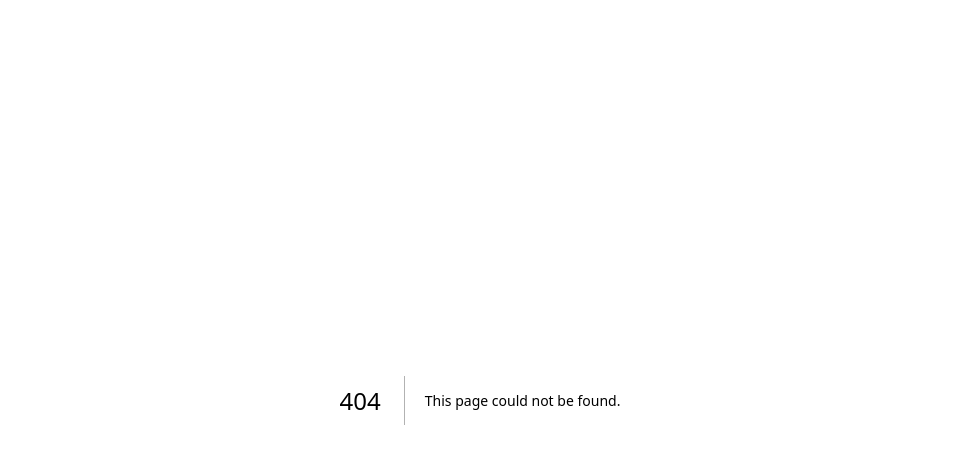
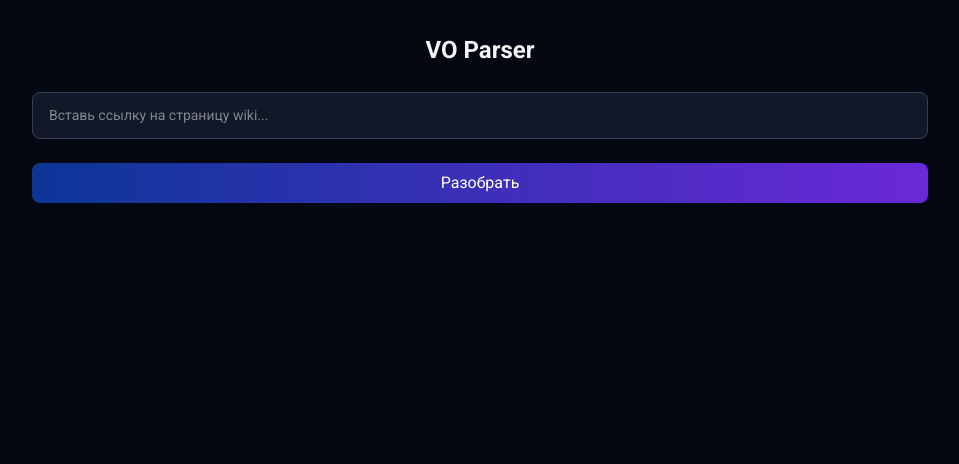
Before and after one commit to E-Vister/my-scripts, a Next.js app: page /vo-parser in a window 1280 px wide. Before the commit this address had no page. Shown: the top 464 px of the page, without its empty margins (160-1119 px from the left). Built offline with nearby package versions, Linux system fonts and the light colour scheme.

Commit message:
feat: add vo-parser tool with audio playback and download

```diff
--- /dev/null
+++ b/app/api/download/route.js
@@ -0,0 +1,18 @@
+export async function GET(request) {
+    const { searchParams } = new URL(request.url);
+    const url = searchParams.get("url");
+
+    if (!url) return Response.json({ error: "URL не указан" }, { status: 400 });
+
+    const response = await fetch(url);
+    const buffer = await response.arrayBuffer();
+
+    const filename = url.match(/([^/]+\.ogg)/i)?.[1] || "audio.ogg";
+
+    return new Response(buffer, {
+        headers: {
+            "Content-Type": "audio/ogg",
+            "Content-Disposition": `attachment; filename="${filename}"`,
+        },
+    });
+}
--- /dev/null
+++ b/app/api/fetch-page/route.js
@@ -0,0 +1,24 @@
+export async function GET(request) {
+    const { searchParams } = new URL(request.url);
+    const url = searchParams.get("url");
+
+    if (!url) {
+        return Response.json({ error: "URL не указан" }, { status: 400 });
+    }
+
+    try {
+        const pageUrl = new URL(url);
+        const apiUrl = `${pageUrl.origin}/api.php?action=parse&page=${encodeURIComponent(pageUrl.pathname.replace("/wiki/", ""))}&prop=text&format=json`;
+
+        const response = await fetch(apiUrl);
+        const data = await response.json();
+
+        if (data.error) {
+            return Response.json({ error: data.error.info }, { status: 400 });
+        }
+
+        return Response.json({ html: data.parse.text["*"] });
+    } catch {
+        return Response.json({ error: "Не удалось загрузить страницу" }, { status: 500 });
+    }
+}
--- /dev/null
+++ b/app/vo-parser/page.js
@@ -0,0 +1,123 @@
+"use client";
+
+import { useState } from "react";
+import styles from "./page.module.scss";
+
+function parseVoiceTable(html) {
+    const parser = new DOMParser();
+    const doc = parser.parseFromString(html, "text/html");
+    const results = [];
+    let currentTitle = "";
+
+    const combatHeading = doc.querySelector("#Combat");
+    if (!combatHeading) return results;
+
+    const h2 = combatHeading.closest("h2");
+    let table = null;
+    let el = h2.nextElementSibling;
+
+    while (el) {
+        if (el.tagName === "TABLE") { table = el; break; }
+        if (el.tagName === "H2") break;
+        el = el.nextElementSibling;
+    }
+
+    if (!table) return results;
+
+    const rows = table.querySelectorAll("tr:not(.mobile-only)");
+
+    for (const row of rows) {
+        const th = row.querySelector("th.hidden");
+        if (th) currentTitle = th.textContent.trim();
+
+        const td = row.querySelector("td");
+        if (!td || !currentTitle) continue;
+
+        const segments = td.innerHTML.split(/<br\s*\/?>/i);
+
+        for (const segment of segments) {
+            const segDoc = parser.parseFromString(segment, "text/html");
+
+            const audio = segDoc.querySelector("audio");
+            if (!audio) continue;
+
+            const url = audio.getAttribute("src");
+            if (!url || url.includes("_2x")) continue;
+
+            const textSpan = segDoc.querySelector('span[lang="en"]');
+            const text = textSpan ? textSpan.textContent.trim() : "";
+
+            if (text) results.push({ title: currentTitle, text, url });
+        }
+    }
+
+    return results;
+}
+
+export default function VoParser() {
+    const [url, setUrl] = useState("");
+    const [results, setResults] = useState([]);
+    const [loading, setLoading] = useState(false);
+    const [error, setError] = useState(null);
+
+    async function handleParse() {
+        setLoading(true);
+        setError(null);
+        setResults([]);
+
+        try {
+            const res = await fetch(`/api/fetch-page?url=${encodeURIComponent(url)}`);
+            const data = await res.json();
+
+            if (data.error) throw new Error(data.error);
+
+            setResults(parseVoiceTable(data.html));
+        } catch (e) {
+            setError(e.message);
+        } finally {
+            setLoading(false);
+        }
+    }
+
+    return (
+        <main className={styles.page}>
+            <div className={styles.container}>
+                <h1 className={styles.title}>VO Parser</h1>
+
+                <input
+                    className={styles.input}
+                    placeholder="Вставь ссылку на страницу wiki..."
+                    value={url}
+                    onChange={(e) => setUrl(e.target.value)}
+                />
+
+                <button className={styles.button} onClick={handleParse} disabled={loading}>
+                    {loading ? "Загрузка..." : "Разобрать"}
+                </button>
+
+                {error && <span className={styles.error}>{error}</span>}
+
+                {results.map((item, i) => (
+                    <div key={i} className={styles.row}>
+                        <span className={styles.rowTitle}>{item.title}:</span>
+                        <span
+                            className={styles.rowLink}
+                            onClick={() => new Audio(item.url).play()}
+                        >
+                            {item.text}
+                        </span>
+                        <a
+                            className={styles.downloadButton}
+                            href={`/api/download?url=${encodeURIComponent(item.url)}`}
+                            download
+                        >
+                            <svg viewBox="0 0 24 24" fill="currentColor">
+                                <path d="M12 4a1 1 0 0 1 1 1v10.586l3.293-3.293a1 1 0 0 1 1.414 1.414l-5 5a1 1 0 0 1-1.414 0l-5-5a1 1 0 0 1 1.414-1.414L11 15.586V5a1 1 0 0 1 1-1z"/>
+                            </svg>
+                        </a>
+                    </div>
+                ))}
+            </div>
+        </main>
+    );
+}
--- /dev/null
+++ b/app/vo-parser/page.module.scss
@@ -0,0 +1,130 @@
+.page {
+  min-height: 100vh;
+  background: #030712;
+  color: #f3f4f6;
+  padding: 2rem;
+}
+
+.container {
+  max-width: 56rem;
+  margin: 0 auto;
+  display: flex;
+  flex-direction: column;
+  gap: 1.5rem;
+}
+
+.title {
+  font-size: 1.5rem;
+  font-weight: 700;
+  text-align: center;
+}
+
+.textarea {
+  width: 100%;
+  height: 16rem;
+  background: #111827;
+  border: 1px solid #374151;
+  border-radius: 0.5rem;
+  padding: 1rem;
+  font-size: 0.875rem;
+  font-family: monospace;
+  color: #f3f4f6;
+  resize: none;
+
+  &:focus {
+    outline: none;
+    border-color: #6b7280;
+  }
+}
+
+.button {
+  background: linear-gradient(to right, #0c3698 0%, #6d28d9 51%, #0c3698 100%);
+  background-size: 200% auto;
+  color: white;
+  padding: 0.5rem 1.5rem;
+  border-radius: 0.5rem;
+  border: none;
+  cursor: pointer;
+  transition: background-position 1s ease;
+
+  &:hover {
+    background-position: right center;
+  }
+}
+
+.results {
+  display: flex;
+  flex-direction: column;
+  gap: 0.75rem;
+}
+
+.meta {
+  font-size: 0.875rem;
+  color: #9ca3af;
+}
+
+.list {
+  display: flex;
+  flex-direction: column;
+  gap: 0.5rem;
+}
+
+.row {
+  display: flex;
+  gap: 0.5rem;
+  flex-wrap: wrap;
+  align-items: center
+}
+
+.rowTitle {
+  font-weight: 700;
+  white-space: nowrap;
+}
+
+.rowLink {
+  color: #60a5fa;
+  text-decoration: none;
+  cursor: pointer;
+
+  &:hover {
+    text-decoration: underline;
+  }
+}
+
+.input {
+  width: 100%;
+  background: #111827;
+  border: 1px solid #374151;
+  border-radius: 0.5rem;
+  padding: 0.75rem 1rem;
+  font-size: 0.875rem;
+  color: #f3f4f6;
+
+  &:focus {
+    outline: none;
+    border-color: #6b7280;
+  }
+}
+
+.error {
+  font-size: 0.875rem;
+  color: #f87171;
+}
+
+.downloadButton {
+  display: inline-flex;
+  align-items: center;
+  justify-content: center;
+  width: 1.25rem;
+  height: 1.25rem;
+  border-radius: 0.25rem;
+  background: linear-gradient(to right, #0c3698, #6d28d9);
+  color: #f3f4f6;
+  text-decoration: none;
+  flex-shrink: 0;
+  transition: opacity 0.2s ease;
+
+  &:hover {
+    opacity: 0.8;
+  }
+}
```
